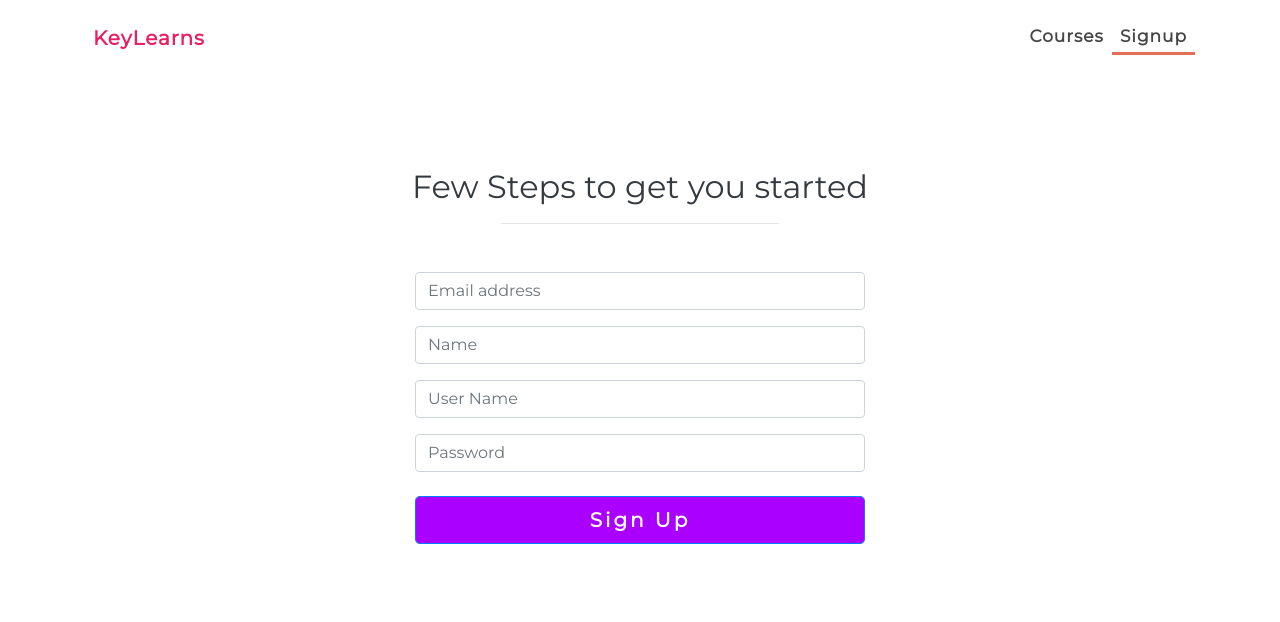
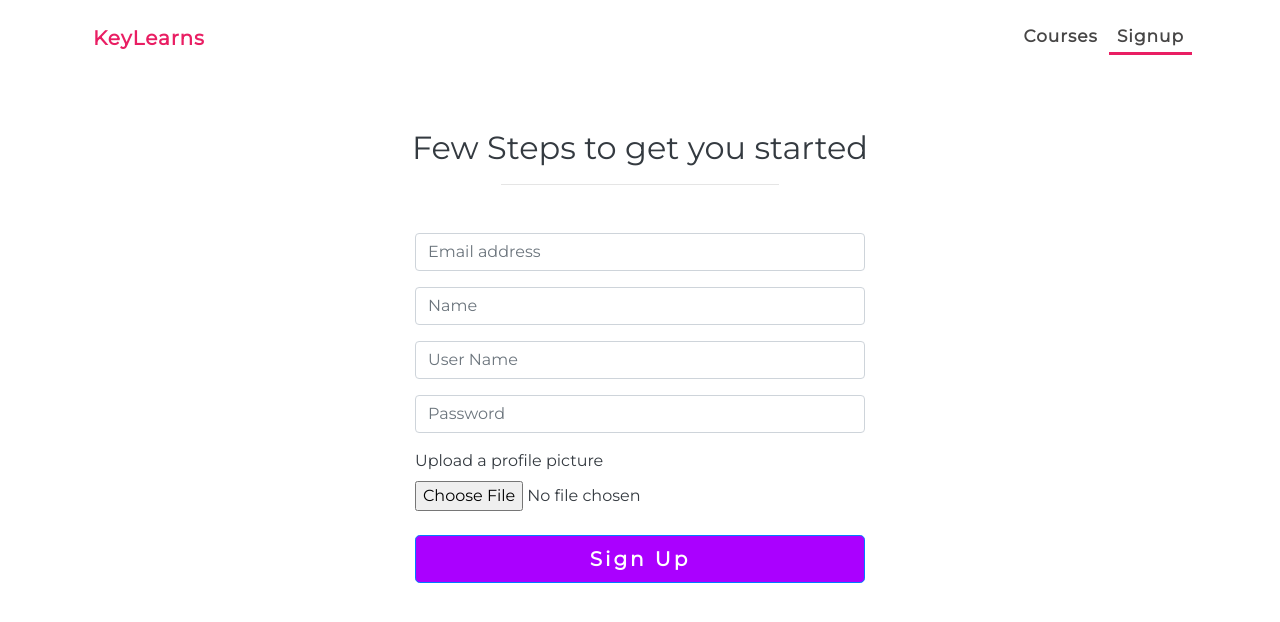
Before and after one commit to aakash1122/keylearns_frontend, a React (Create React App) app: page /signup in a window 1280 px wide. Shown: the top 622 px of the page. Built offline with nearby package versions, Linux system fonts and the light colour scheme.

Commit message:
added image upload and retrive system for profile

```diff
--- a/src/App.js
+++ b/src/App.js
@@ -37,19 +37,16 @@ class App extends Component {
           Authorization: "Bearer " + this.state.token
         }
       })
-      .then(data =>
-        this.setState(
-          {
-            currentUser: data.data.user
-          },
-          () => console.log("current user : " + this.state.currentUser)
-        )
-      )
+      .then(data => {
+        console.log(data);
+        this.setState({
+          currentUser: data.data.user
+        });
+      })
       .catch(err => console.log(err));
   };
 
   setToken = token => {
-    console.log("token : " + token);
     localStorage.setItem("csrf", token);
     this.setState({
       loggedIn: true,
--- a/src/components/dashboard/EnrolledCourses.js
+++ b/src/components/dashboard/EnrolledCourses.js
@@ -1,7 +1,6 @@
 import React from "react";
 
 export default function EnrolledCourses({ courses }) {
-  console.log(courses);
   const enrolledList = courses.map(course => {
     return (
       <div className="course-card m-2" key={course.course_id}>
--- a/src/components/dashboard/Usercard.js
+++ b/src/components/dashboard/Usercard.js
@@ -1,12 +1,13 @@
 import React from "react";
 
 export default function Usercard({ user }) {
+  console.log(user);
   return (
     <div className="user-image-card container text-dark">
       <div className="imagebox left">
         <img
-          src="https://images.pexels.com/photos/415829/pexels-photo-415829.jpeg?auto=compress&cs=tinysrgb&dpr=2&h=750&w=1260"
-          alt=""
+          src={`https://keylearns.herokuapp.com/${user.image.url}`}
+          alt="UserImage"
           className="userImage"
         />
       </div>
--- a/src/components/login/Login.js
+++ b/src/components/login/Login.js
@@ -24,7 +24,6 @@ export default class Login extends Component {
     axios
       .post("https://keylearns.herokuapp.com/login/", User)
       .then(data => {
-        console.log(data);
         this.props.sendToken(data.data.access);
         // redirect to dashboard after a succesful login
         this.props.history.push("/dashboard");
--- a/src/components/singup/Signup.js
+++ b/src/components/singup/Signup.js
@@ -10,34 +10,41 @@ export default class Signup extends Component {
   };
 
   onChangeHandler = e => {
-    this.setState(
-      {
-        [e.target.name]: e.target.value
-      },
-      () => {
-        console.log(this.state);
-      }
-    );
+    this.setState({
+      [e.target.name]: e.target.value
+    });
   };
 
   submitHandler = e => {
-    const User = {
-      name: this.state.name,
-      email: this.state.email,
-      username: this.state.username,
-      password: this.state.password
-    };
     e.preventDefault();
+
+    const formData = new FormData();
+    formData.append("user[image]", this.state.userImage);
+    formData.append("user[email]", this.state.email);
+    formData.append("user[username]", this.state.username);
+    formData.append("user[name]", this.state.name);
+    formData.append("user[password]", this.state.password);
+
     axios
-      .post(
-        "https://keylearns.herokuapp.com/users",
-        { user: User },
-        {
-          withCredentials: false
-        }
-      )
+      .post("https://keylearns.herokuapp.com/register/", formData)
       .then(data => console.log(data))
       .catch(err => console.log("error: " + err));
+  };
+
+  fileChangeHandler = e => {
+    if (e.target.files[0].size > 1048576) {
+      this.setState({
+        ...this.state,
+        error: "File size is larger than 1Mb"
+      });
+    } else {
+      this.setState({
+        ...this.state,
+        userImage: e.target.files[0],
+        error: ""
+      });
+    }
+    console.log(e.target.files[0].size);
   };
 
   render() {
@@ -46,7 +53,11 @@ export default class Signup extends Component {
         <div className="container text-dark">
           <h2 className="text-center">Few Steps to get you started</h2>
           <hr className="w-25 mb-5" />
-          <form className="form-signin w-100" onSubmit={this.submitHandler}>
+          <form
+            className="form-signin w-100"
+            encType="multipart/form-data"
+            onSubmit={this.submitHandler}
+          >
             <div className="form-label-group mt-3">
               <input
                 type="email"
@@ -95,6 +106,18 @@ export default class Signup extends Component {
                 onChange={this.onChangeHandler}
               />
             </div>
+            <label htmlFor="exampleFormControlFile1">
+              Upload a profile picture
+            </label>
+            <input
+              type="file"
+              className="form-control-file"
+              id="exampleFormControlFile1"
+              name="userImage"
+              accept="image/png, image/jpeg"
+              size="1000000"
+              onChange={this.fileChangeHandler}
+            />
             <button
               className="btn btn-lg btn-primary btn-block mt-4"
               type="submit"
--- a/src/index.css
+++ b/src/index.css
@@ -51,7 +51,8 @@ body {
   padding: 3px 8px;
   font-weight: bold;
   text-decoration: none !important;
-  color: #474646 !important
+  color: #474646 !important;
+  margin-right: 3px;
 }
 .navbar.navbar-expand-lg .navbar-nav{
   margin-left: auto
@@ -70,7 +71,7 @@ body {
 /*  */
 
 .navbar .navbar-nav .active{
-  border-bottom: 3px solid #e17055 !important;
+  border-bottom: 3px solid #e91e63 !important;
 }
 
 
```
